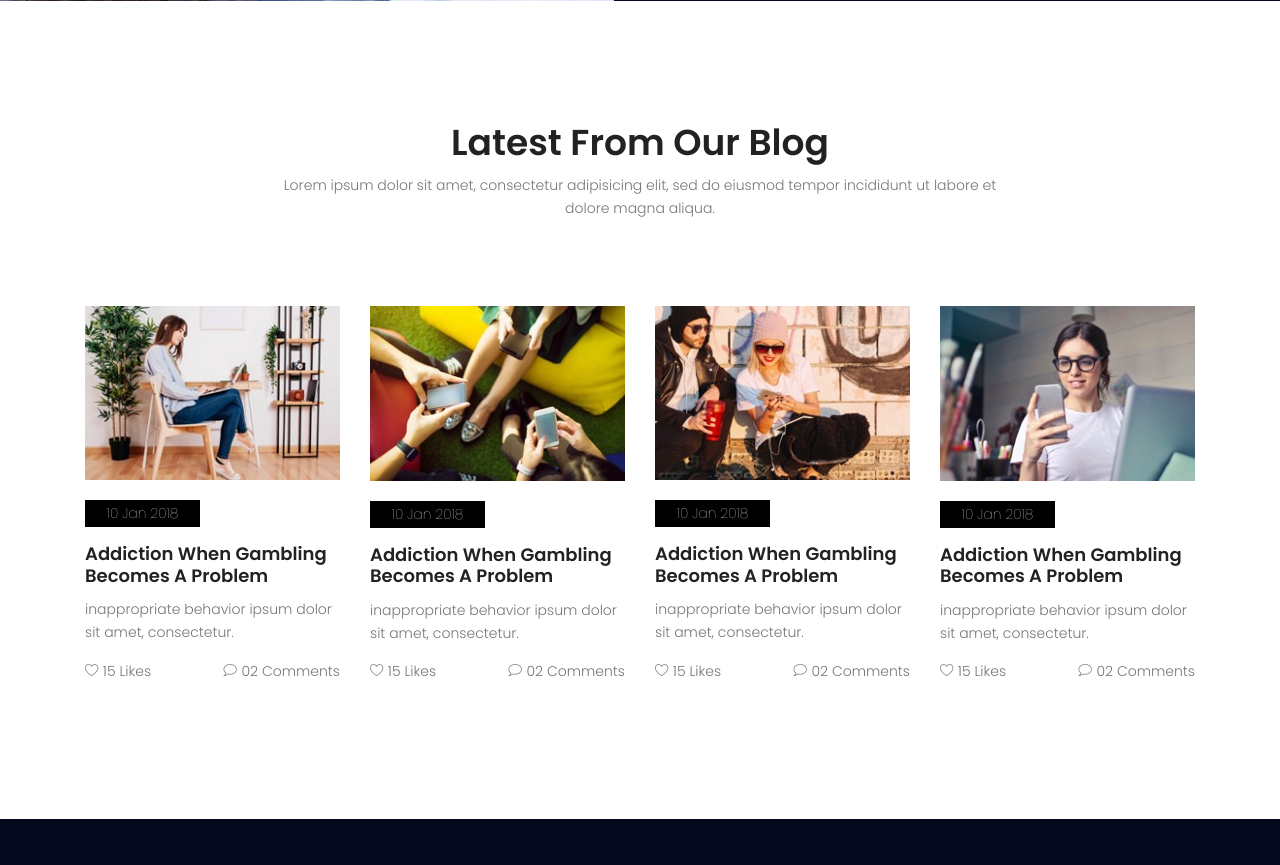
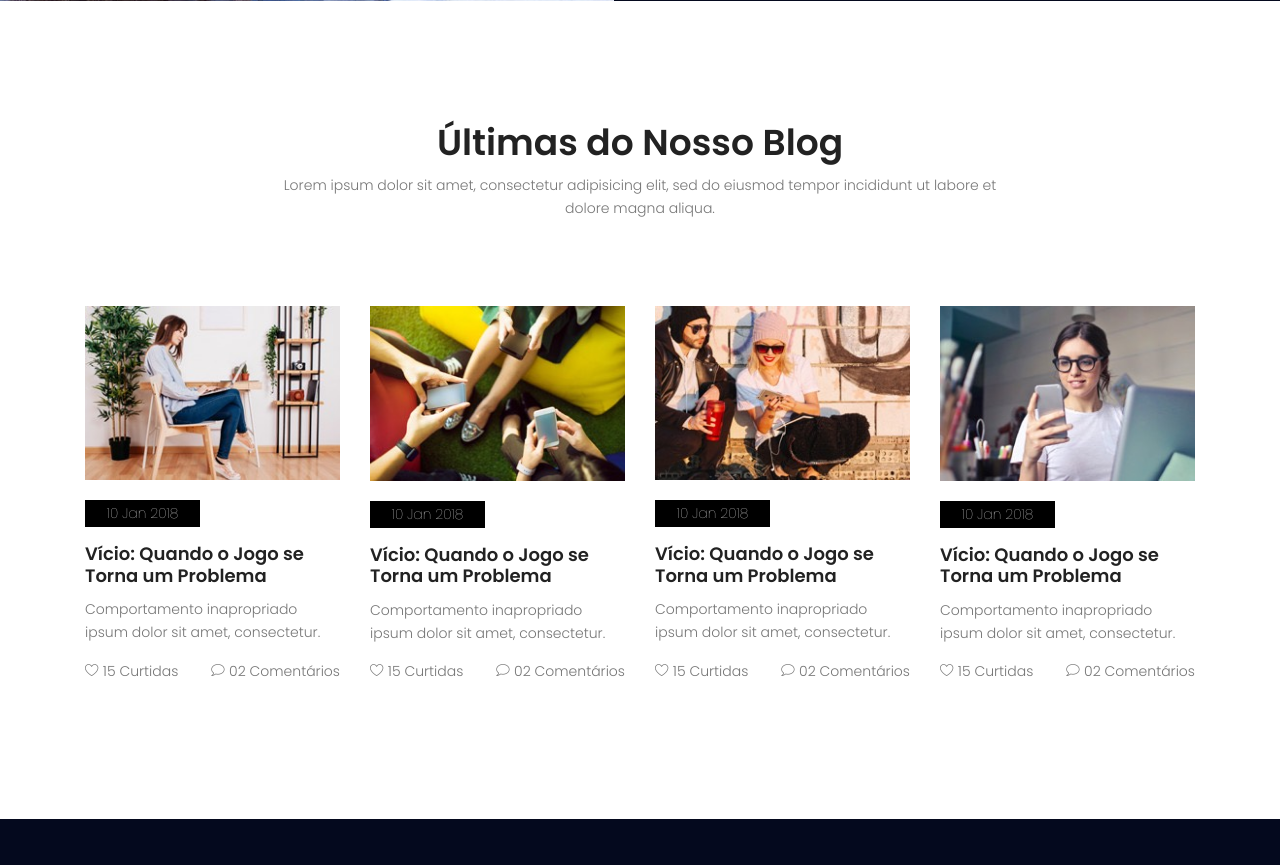
Before and after one commit to GustaSoier/Clinica-Dentista, a Laravel app: page / in a window 1280 px wide. Shown: the part 5635-6500 px from the top of the page. Run offline with Laravel 9, Linux system fonts and the light colour scheme; some libraries are stand-ins or nearby versions.

Commit message:
PHP
Feita a tradução da seção do blog

```diff
--- a/clinicadentista/resources/views/site/home.blade.php
+++ b/clinicadentista/resources/views/site/home.blade.php
@@ -495,7 +495,7 @@
             <div class="row d-flex justify-content-center">
                 <div class="menu-content pb-70 col-lg-8">
                     <div class="title text-center">
-                        <h1 class="mb-10">Latest From Our Blog</h1>
+                        <h1 class="mb-10">Últimas do Nosso Blog</h1>
                         <p>Lorem ipsum dolor sit amet, consectetur adipisicing elit, sed do eiusmod tempor incididunt ut
                             labore et dolore magna aliqua.</p>
                     </div>
@@ -508,15 +508,15 @@
                     </div>
                     <p class="date">10 Jan 2018</p>
                     <a href="blog-single.html">
-                        <h4>Addiction When Gambling
-                            Becomes A Problem</h4>
+                        <h4>Vício: Quando o Jogo
+                            se Torna um Problema</h4>
                     </a>
                     <p>
-                        inappropriate behavior ipsum dolor sit amet, consectetur.
+                        Comportamento inapropriado ipsum dolor sit amet, consectetur.
                     </p>
                     <div class="meta-bottom d-flex justify-content-between">
-                        <p><span class="lnr lnr-heart"></span> 15 Likes</p>
-                        <p><span class="lnr lnr-bubble"></span> 02 Comments</p>
+                        <p><span class="lnr lnr-heart"></span> 15 Curtidas</p>
+                        <p><span class="lnr lnr-bubble"></span> 02 Comentários</p>
                     </div>
                 </div>
                 <div class="col-lg-3 col-md-6 single-blog">
@@ -525,15 +525,15 @@
                     </div>
                     <p class="date">10 Jan 2018</p>
                     <a href="blog-single.html">
-                        <h4>Addiction When Gambling
-                            Becomes A Problem</h4>
+                        <h4>Vício: Quando o Jogo
+                            se Torna um Problema</h4>
                     </a>
                     <p>
-                        inappropriate behavior ipsum dolor sit amet, consectetur.
+                        Comportamento inapropriado ipsum dolor sit amet, consectetur.
                     </p>
                     <div class="meta-bottom d-flex justify-content-between">
-                        <p><span class="lnr lnr-heart"></span> 15 Likes</p>
-                        <p><span class="lnr lnr-bubble"></span> 02 Comments</p>
+                        <p><span class="lnr lnr-heart"></span> 15 Curtidas</p>
+                        <p><span class="lnr lnr-bubble"></span> 02 Comentários</p>
                     </div>
                 </div>
                 <div class="col-lg-3 col-md-6 single-blog">
@@ -542,15 +542,15 @@
                     </div>
                     <p class="date">10 Jan 2018</p>
                     <a href="blog-single.html">
-                        <h4>Addiction When Gambling
-                            Becomes A Problem</h4>
+                        <h4>Vício: Quando o Jogo
+                            se Torna um Problema</h4>
                     </a>
                     <p>
-                        inappropriate behavior ipsum dolor sit amet, consectetur.
+                        Comportamento inapropriado ipsum dolor sit amet, consectetur.
                     </p>
                     <div class="meta-bottom d-flex justify-content-between">
-                        <p><span class="lnr lnr-heart"></span> 15 Likes</p>
-                        <p><span class="lnr lnr-bubble"></span> 02 Comments</p>
+                        <p><span class="lnr lnr-heart"></span> 15 Curtidas</p>
+                        <p><span class="lnr lnr-bubble"></span> 02 Comentários</p>
                     </div>
                 </div>
                 <div class="col-lg-3 col-md-6 single-blog">
@@ -559,20 +559,24 @@
                     </div>
                     <p class="date">10 Jan 2018</p>
                     <a href="blog-single.html">
-                        <h4>Addiction When Gambling
-                            Becomes A Problem</h4>
+                        <h4>Vício: Quando o Jogo
+                            se Torna um Problema</h4>
                     </a>
                     <p>
-                        inappropriate behavior ipsum dolor sit amet, consectetur.
+                        Comportamento inapropriado ipsum dolor sit amet, consectetur.
                     </p>
                     <div class="meta-bottom d-flex justify-content-between">
-                        <p><span class="lnr lnr-heart"></span> 15 Likes</p>
-                        <p><span class="lnr lnr-bubble"></span> 02 Comments</p>
+                        <p><span class="lnr lnr-heart"></span> 15 Curtidas</p>
+                        <p><span class="lnr lnr-bubble"></span> 02 Comentários</p>
                     </div>
                 </div>
             </div>
         </div>
     </section>
+
+
+
+
     <!-- End blog Area -->
 
 @endsection
```
